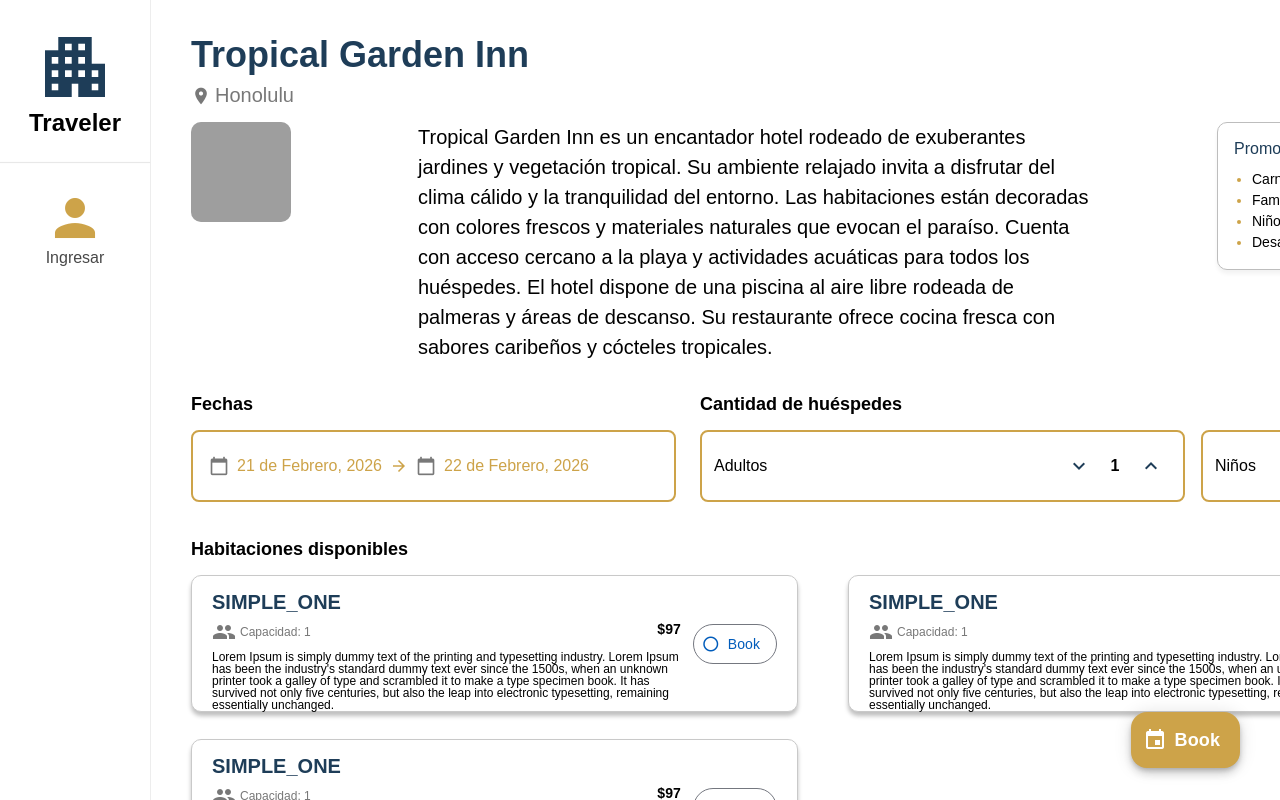
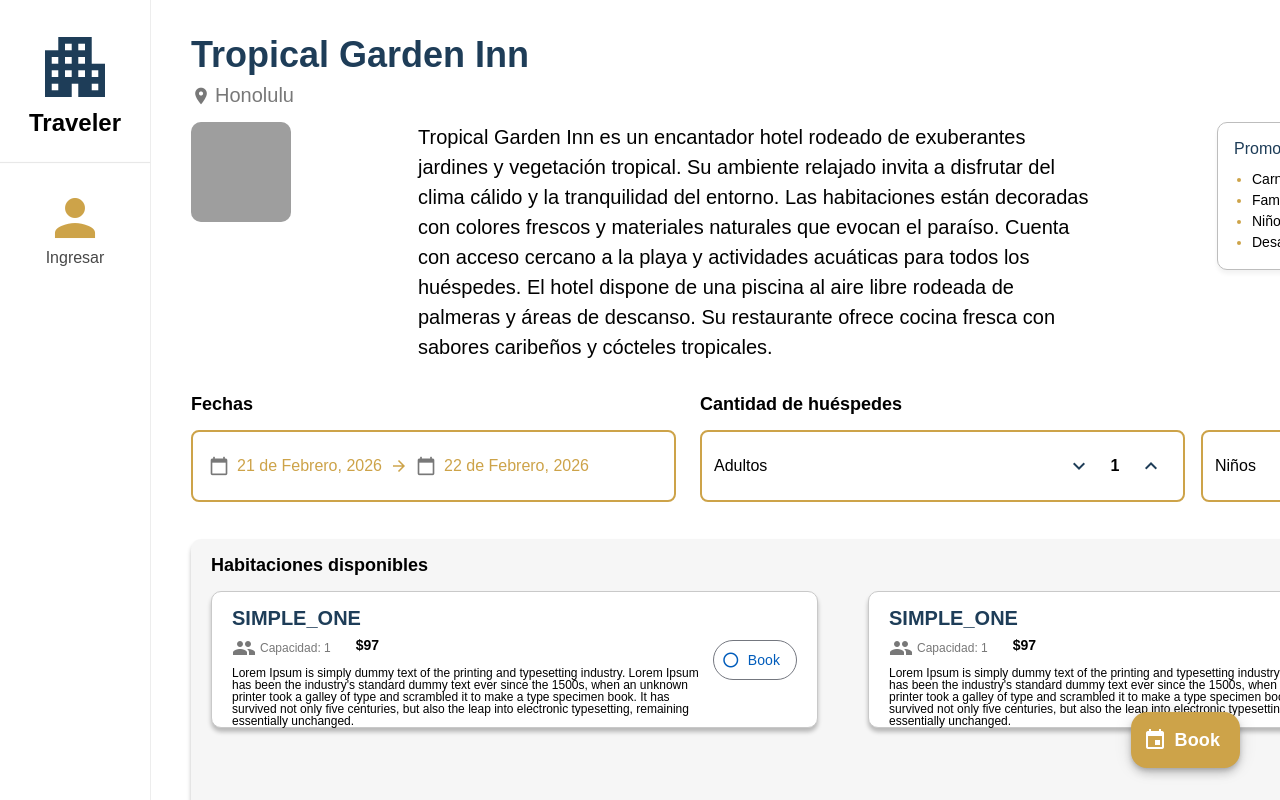
Before and after one commit to StevenBalagueraP/InnexiaFrontend, an Angular app: page /hotel-booking in a window 1280 px wide. Built offline with nearby package versions, Linux system fonts and the light colour scheme; grey boxes are pictures that could not be loaded; a web font is replaced by a local one.

Commit message:
Adding Idr Something

```diff
--- a/src/app/shared/components/hotel-booking/hotel-booking.component.css
+++ b/src/app/shared/components/hotel-booking/hotel-booking.component.css
@@ -71,11 +71,6 @@
   flex-direction: column;
   gap: 32px;
   position: relative;
-  overflow-y: hidden;
-}
-
-.main--scroll {
-  overflow-y: auto;
 }
 
 /* Section: Hotel details + Promociones */
@@ -342,6 +337,10 @@
   display: flex;
   flex-direction: column;
   gap: 16px;
+  padding: 16px 20px;
+  background-color: #D9D9D93B; /* 23% opacity */
+  box-shadow: 0 4px 4px 0 #00000040; /* 25% opacity shadow */
+  border-radius: 10px;
 }
 
 .section-rooms .block-title {
@@ -357,6 +356,11 @@
   row-gap: 27px;
   column-gap: 50px;
   align-content: start;
+}
+
+.section-rooms--scroll {
+  max-height: 561px;
+  overflow-y: auto;
 }
 
 /* FAB Book */
--- a/src/app/shared/components/hotel-booking/hotel-booking.component.html
+++ b/src/app/shared/components/hotel-booking/hotel-booking.component.html
@@ -1,6 +1,6 @@
 <div class="booking-page">
   <!-- Main content -->
-  <main class="main" [class.main--scroll]="hasManyRooms()">
+  <main class="main">
     <!-- Hotel details + Promociones -->
     <section class="section-hotel">
       <div class="hotel-info">
@@ -112,7 +112,7 @@
     </section>
 
     <!-- Habitaciones disponibles -->
-    <section class="section-rooms">
+    <section class="section-rooms" [class.section-rooms--scroll]="hasManyRooms()">
       <h3 class="block-title">Habitaciones disponibles</h3>
       <div class="rooms-grid">
         @for (room of hotel().rooms; track room._id) {
--- a/src/app/shared/components/hotel-booking/hotel-booking.component.ts
+++ b/src/app/shared/components/hotel-booking/hotel-booking.component.ts
@@ -97,14 +97,6 @@ export class HotelBookingComponent {
         description:
           "Lorem Ipsum is simply dummy text of the printing and typesetting industry. Lorem Ipsum has been the industry's standard dummy text ever since the 1500s, when an unknown printer took a galley of type and scrambled it to make a type specimen book.  It has survived not only five centuries, but also the leap into electronic typesetting, remaining essentially unchanged.",
       },
-      {
-        _id: '69992d3af480e2b0614d3168',
-        type: 'SIMPLE_ONE',
-        price: 97,
-        capacity: 1,
-        description:
-          "Lorem Ipsum is simply dummy text of the printing and typesetting industry. Lorem Ipsum has been the industry's standard dummy text ever since the 1500s, when an unknown printer took a galley of type and scrambled it to make a type specimen book.  It has survived not only five centuries, but also the leap into electronic typesetting, remaining essentially unchanged.",
-      },
     ],
     totalPrice: 97,
     available: true,
--- a/src/app/shared/components/room/room.component.css
+++ b/src/app/shared/components/room/room.component.css
@@ -44,8 +44,7 @@
 .capacity-price-row {
   display: flex;
   align-items: center;
-  justify-content: space-between;
-  gap: 8px;
+  gap: 25px;
 }
 
 .capacity {
```
